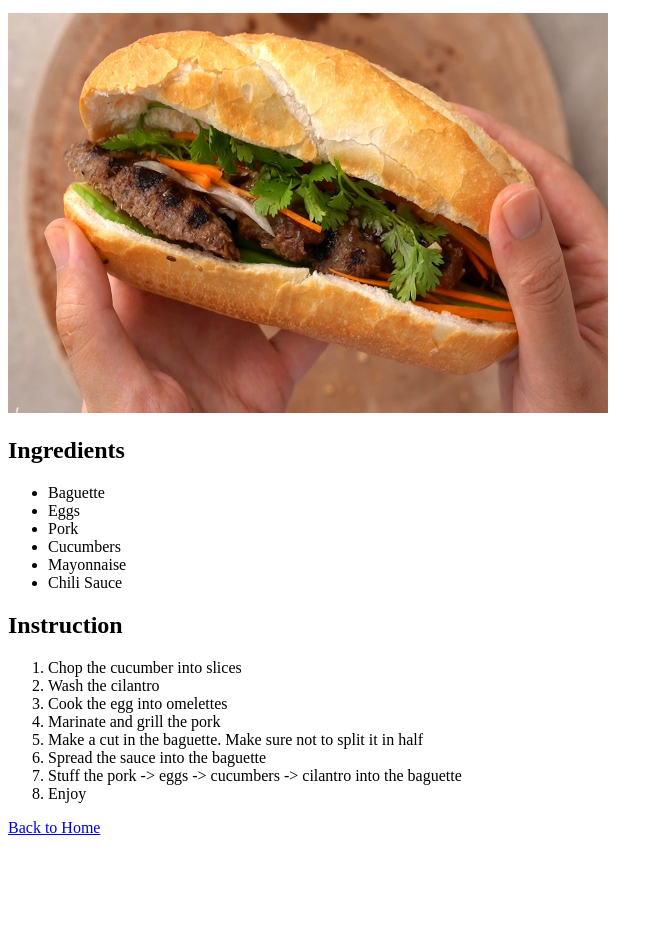
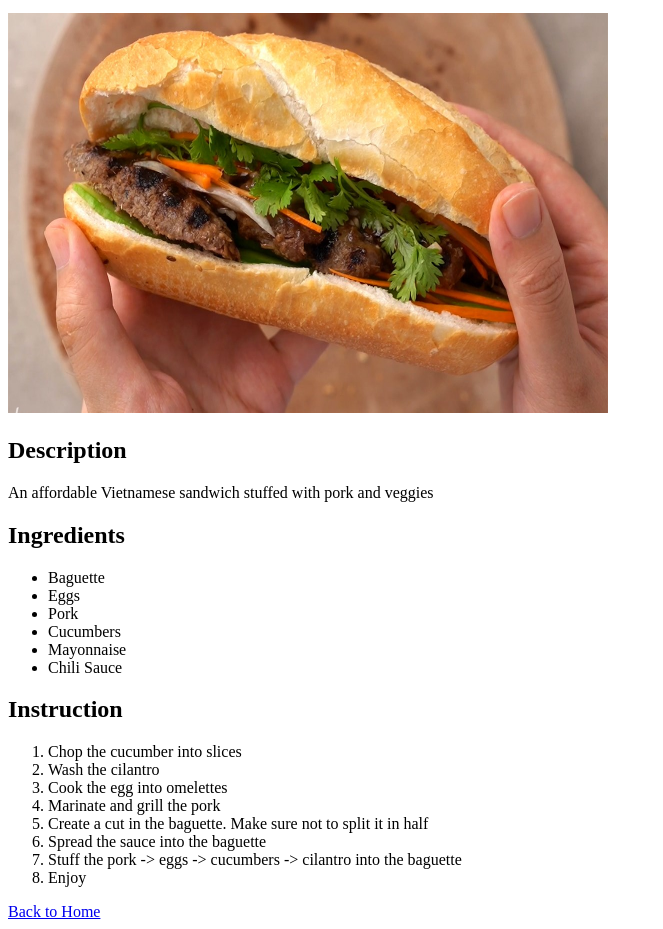
Before and after one commit to Unecap/odin-recipes, a plain HTML site: page recipes/banhmi.html in a window 1280 px wide. Shown: the part 101-1030 px from the top of the page, without its empty margins (0-663 px from the left). Before the commit the page ends 946 px from the top, so only its background shows below. Drawn offline with Linux system fonts and the light colour scheme.

Commit message:
Add description to recipe

```diff
--- a/recipes/banhmi.html
+++ b/recipes/banhmi.html
@@ -13,6 +13,11 @@
     </div>
 
     <div><img src="../images/banh-mi.jpg"></div>
+
+    <div>
+        <h2>Description</h2>
+        <p>An affordable Vietnamese sandwich stuffed with pork and veggies</p>
+    </div>
 
     <div>
         <h2>Ingredients</h2>
@@ -33,7 +38,7 @@
             <li>Wash the cilantro</li>
             <li>Cook the egg into omelettes</li>
             <li>Marinate and grill the pork</li>
-            <li>Make a cut in the baguette. Make sure not to split it in half</li>
+            <li>Create a cut in the baguette. Make sure not to split it in half</li>
             <li>Spread the sauce into the baguette</li>
             <li>Stuff the pork -> eggs -> cucumbers -> cilantro into the baguette</li>
             <li>Enjoy</li>
```
Also changed, not shown: recipes/chicken-kyiv.html (+5 -0 lines), recipes/gimbap.html (+6 -0 lines).
